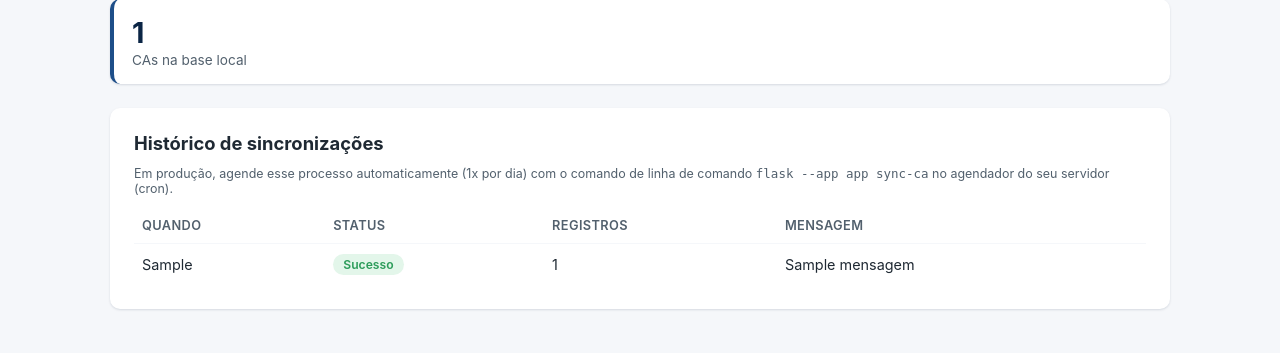
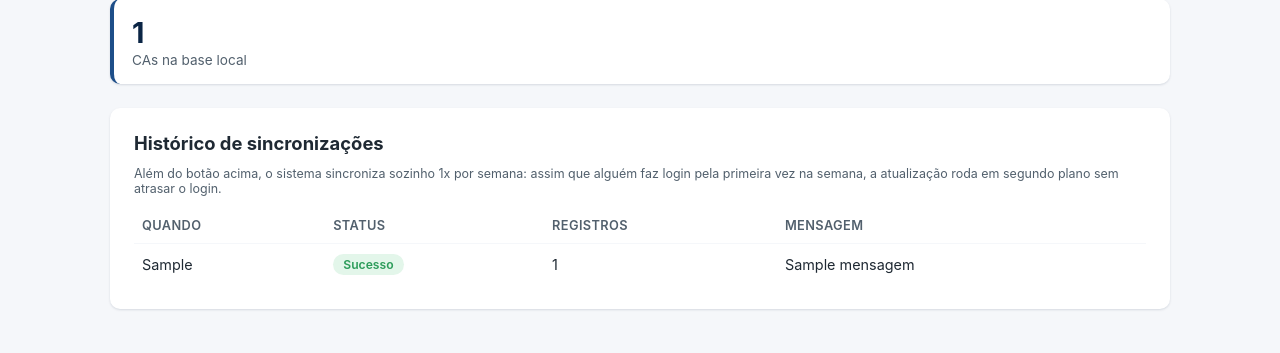
Before and after one commit to thiagorgomberg-star/controle-epi, a Flask app: template epi-controle/app/templates/admin/ca_status.html in a window 1280 px wide. Shown: the part 96-449 px from the top of the page. Run offline with Flask 3, Linux system fonts and the light colour scheme; the template is opened without the code that fills it: most values are stand-ins (such as "Sample title", 1, 10 or a date in 2020); some libraries are stand-ins or nearby versions.

Commit message:
Update ca_status.html

```diff
--- a/epi-controle/app/templates/admin/ca_status.html
+++ b/epi-controle/app/templates/admin/ca_status.html
@@ -22,8 +22,8 @@
   <div class="cartao">
     <h2>Histórico de sincronizações</h2>
     <p class="campo-ajuda" style="margin-bottom:12px">
-      Em produção, agende esse processo automaticamente (1x por dia) com o comando de linha de
-      comando <code>flask --app app sync-ca</code> no agendador do seu servidor (cron).
+      Além do botão acima, o sistema sincroniza sozinho 1x por semana: assim que alguém faz login
+      pela primeira vez na semana, a atualização roda em segundo plano sem atrasar o login.
     </p>
     {% if not logs %}
       <p class="vazio">Nenhuma sincronização executada ainda.</p>
@@ -37,6 +37,7 @@
                 <td>{{ log.executado_em[:16] }}</td>
                 <td>
                   {% if log.status == 'sucesso' %}<span class="selo verde">Sucesso</span>
+                  {% elif log.status == 'em_andamento' %}<span class="selo azul">Em andamento</span>
                   {% else %}<span class="selo vermelho">Erro</span>{% endif %}
                 </td>
                 <td>{{ log.total_registros }}</td>
```
